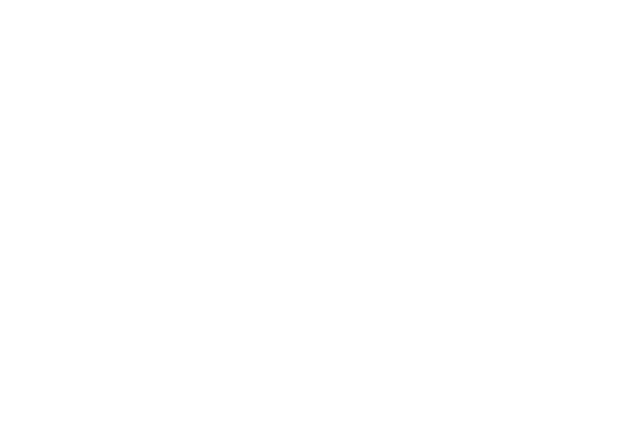
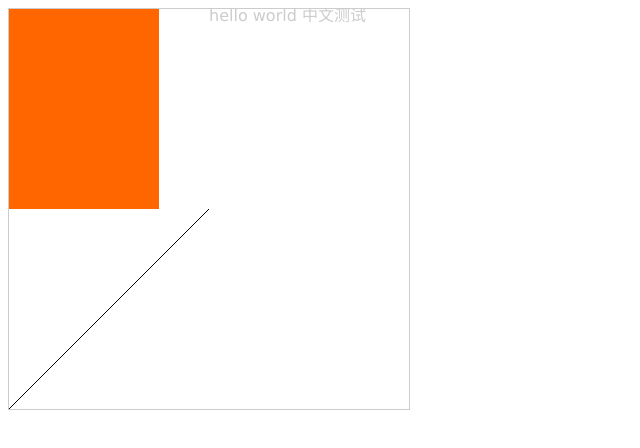
Before and after one commit to xiongxt/xrender, a website built with webpack: page example/index.html in a window 1280 px wide. Shown: the whole page, without its empty margins (0-640 px from the left). Built offline with nearby package versions, Linux system fonts and the light colour scheme.

Commit message:
基础形状

```diff
--- a/example/index.html
+++ b/example/index.html
@@ -10,6 +10,8 @@
 
 <body>
 
+    <div id="chart1" style="width: 400px; height: 400px; border: 1px solid #ccc"></div>
+
 </body>
 
 </html>
--- a/example/js/index.js
+++ b/example/js/index.js
@@ -1,3 +1,5 @@
 import lightChart from '../../src';
 
-lightChart.init();
+lightChart.init({
+    el: document.getElementById('chart1')
+});
--- a/src/core/context.js
+++ b/src/core/context.js
@@ -1,6 +1,16 @@
-export default class {
+export default class Context {
     constructor () {
-        this.name = '';
+        this.canvas = document.createElement('canvas');
+        this.context = this.canvas.getContext('2d');
     }
-    render () { }
+    render (el, children = []) {
+        this.canvas.width = el.clientWidth;
+        this.canvas.height = el.clientHeight;
+        el.appendChild(this.canvas);
+        this.context.fillStyle = '#ff0000';
+        this.context.fillRect(0, 0, 150, 75);
+        children.forEach(item => {
+            item.render(this.context);
+        });
+    }
 }
--- a/src/core/vnode.js
+++ b/src/core/vnode.js
@@ -1,3 +1,7 @@
 export default class VNode {
-    render () { }
+    constructor (config = {}) {
+        Object.assign(this, config);
+    }
+    render () {
+    }
 }
--- a/src/index.js
+++ b/src/index.js
@@ -1,21 +1,33 @@
 import Context from './core/context';
-
+import Rect from './vnodes/rect';
+import Line from './vnodes/line';
+import Font from './vnodes/font';
 export default {
     init (config = {
         type: 'bar',
-        data: []
+        data: [
+
+        ]
     }) {
-        // let canvas = document.createElement('canvas');
-        // canvas.width = 200;
-        // canvas.height = 200;
-        // canvas.style.border = '1px solid #ccc';
-
-        // document.body.appendChild(canvas);
-
-        // let context = canvas.getContext('2d');
-        // context.fillStyle = '#ff0000';
-        // context.fillRect(0, 0, 150, 75);
         let ctx = new Context();
-        ctx.render();
+        ctx.render(config.el, [
+            new Rect({
+                start: { x: 0, y: 0 },
+                width: 150,
+                height: 200,
+                backgroundColor: '#ff6600'
+            }),
+            new Line({
+                start: { x: 0, y: 400 },
+                end: { x: 200, y: 200 }
+            }),
+            new Font({
+                start: { x: 200, y: 0 },
+                text: 'hello world 中文测试',
+                fontSize: '16px',
+                lineWidth: 10,
+                color: '#cccccc'
+            })
+        ]);
     }
 };
--- /dev/null
+++ b/src/vnodes/font.js
@@ -0,0 +1,18 @@
+import VNode from '../core/vnode';
+export default class Line extends VNode {
+    constructor (config = {
+        start: { x: 0, y: 0 },
+        text: '',
+        fontSize: '16px',
+        color: '#666'
+    }) {
+        super(config);
+    }
+
+    render (context) {
+        context.font = `normal ${this.fontSize} Verdana,微软雅黑`;
+        context.fillStyle = this.color;
+        context.textBaseline = 'top';
+        context.fillText(this.text, this.start.x, this.start.y);
+    }
+}
--- a/src/vnodes/line.js
+++ b/src/vnodes/line.js
@@ -0,0 +1,19 @@
+import VNode from '../core/vnode';
+export default class Line extends VNode {
+    constructor (config = {
+        start: { x: 0, y: 0 },
+        end: { x: 0, y: 0 },
+        lineWidth: 2,
+        strokeStyle: '#ff0000'
+    }) {
+        super(config);
+    }
+
+    render (context) {
+        context.moveTo(this.start.x, this.start.y);
+        context.lineTo(this.end.x, this.end.y);
+        context.lineWidth = this.lineWidth;
+        context.strokeStyle = this.strokeStyle;
+        context.stroke();
+    }
+}
--- a/src/vnodes/rect.js
+++ b/src/vnodes/rect.js
@@ -0,0 +1,16 @@
+import VNode from '../core/vnode';
+export default class Rect extends VNode {
+    constructor (config = {
+        start: { x: 0, y: 0 },
+        width: 0,
+        height: 0,
+        backgroundColor: '#ff0000'
+    }) {
+        super(config);
+    }
+
+    render (context) {
+        context.fillStyle = this.backgroundColor;
+        context.fillRect(this.start.x, this.start.y, this.width, this.height);
+    }
+}
```
